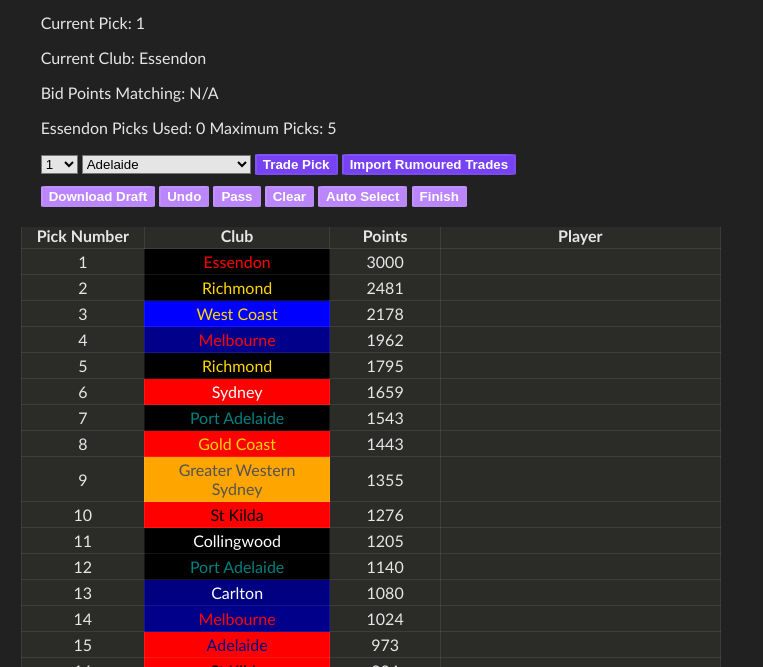
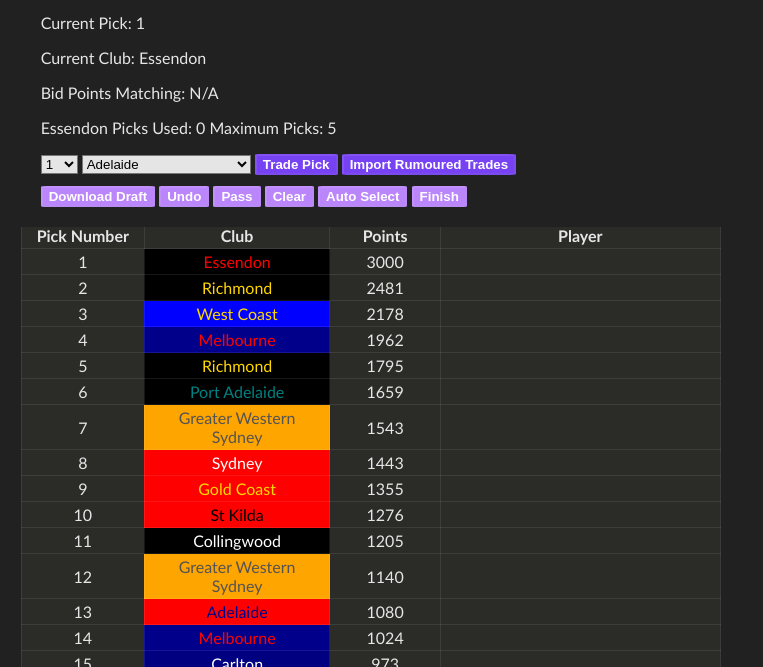
Before and after one commit to InBontWeTrust/Phantom-Sim, a plain HTML site: page index.html in a window 1280 px wide. Both pictures are taken after a click on the button "Import Rumoured Trades". Shown: the part 133-800 px from the top of the page, without its empty margins (0-763 px from the left). Drawn offline with Linux system fonts and the light colour scheme.

Commit message:
Rumoured trades

```diff
--- a/index.html
+++ b/index.html
@@ -129,6 +129,8 @@
                     <option>Jobe Janeway</option>
                     <option>Jack Gordon</option>
                     <option>Jack Riding</option>
+                    <option>Jamarra Ugle-Hagan</option>
+                    <option>Elliott Himmelberg</option>
 
 
 
--- a/index.js
+++ b/index.js
@@ -660,84 +660,90 @@ function undo() {
 
     }
 }
-/*
+
 function importTrades() {
     if (currentPick == 1) {
         draftOrder = [
-            [1,"West Coast"],
-            [2,"West Coast"],
-            [3,"Richmond"],
-            [4,"Richmond"],
-            [5,"Essendon"],
-            [6,"Essendon"],
-            [7,"Melbourne"],
-            [8,"Melbourne"],
-            [9,"Essendon"],
-            [10,"Hawthorn"],
-            [11,"North Melbourne"],
+            [1,"Essendon"],
+            [2,"Richmond"],
+            [3,"West Coast"],
+            [4,"Melbourne"],
+            [5,"Richmond"],
+            [6,"Port Adelaide"],
+            [7,"Greater Western Sydney"],
+            [8,"Sydney"],
+            [9,"Gold Coast"],
+            [10,"St Kilda"],
+            [11,"Collingwood"],
             [12,"Greater Western Sydney"],
-            [13,"West Coast"],
-            [14,"Gold Coast"],
-            [15,"Western Bulldogs"],
-            [16,"Adelaide"],
-            [17,"Brisbane"],
-            [18,"Gold Coast"],
-            [19,"Geelong"],
-            [20,"Fremantle"],
-            [21,"Carlton"],
-            [22,"Hawthorn"],
-            [23,"Brisbane"],
-            [24,"Gold Coast"],
-            [25,"Carlton"],
-            [26,"North Melbourne"],
-            [27,"Carlton"],
-            [28,"Gold Coast"],
-            [29,"Western Bulldogs"],
-            [30,"Carlton"],
-            [31,"Sydney"],
-            [32,"Sydney"],
-            [33,"Gold Coast"],
-            [34,"West Coast"],
-            [35,"Gold Coast"],
-            [36,"Gold Coast"],
-            [37,"Melbourne"],
-            [38,"Richmond"],
-            [39,"Collingwood"],
-            [40,"Geelong"],
-            [41,"West Coast"],
-            [42,"Sydney"],
-            [43,"Essendon"],
-            [44,"Brisbane"],
-            [45,"Collingwood"],
-            [46,"Carlton"],
-            [47,"Fremantle"],
-            [48,"Gold Coast"],
-            [49,"Gold Coast"],
-            [50,"St Kilda"],
-            [51,"Brisbane"],
-            [52,"Gold Coast"],
-            [53,"Gold Coast"],
-            [54,"North Melbourne"],
-            [55,"Adelaide"],
-            [56,"Collingwood"],
-            [57,"Brisbane"],
-            [58,"Collingwood"],
-            [59,"Hawthorn"],
-            [60,"Sydney"],
-            [61,"Adelaide"],
-            [62,"St Kilda"],
-            [63,"Melbourne"],
-            [64,"Fremantle"],
-            [65,"Melbourne"],
+            [13,"Adelaide"],
+            [14,"Melbourne"],
+            [15,"Carlton"],
+            [16,"St Kilda"],
+            [17,"Essendon"],
+            [18,"Carlton"],
+            [19,"Fremantle"],
+            [20,"Port Adelaide"],
+            [21,"Port Adelaide"],
+            [22,"Port Adelaide"],
+            [23,"West Coast"],
+            [24,"Port Adelaide"],
+            [25,"Essendon"],
+            [26,"Brisbane"],
+            [27,"Brisbane"],
+            [28,"Brisbane"],
+            [29,"Hawthorn"],
+            [30,"Collingwood"],
+            [31,"Carlton"],
+            [32,"Adelaide"],
+            [33,"North Melbourne"],
+            [34,"Brisbane"],
+            [35,"Adelaide"],
+            [36,"Geelong"],
+            [37,"Hawthorn"],
+            [38,"Sydney"],
+            [39,"Sydney"],
+            [40,"Fremantle"],
+            [41,"St Kilda"],
+            [42,"Western Bulldogs"],
+            [43,"Carlton"],
+            [44,"Richmond"],
+            [45,"Brisbane"],
+            [46,"Port Adelaide"],
+            [47,"Sydney"],
+            [48,"Melbourne"],
+            [49,"North Melbourne"],
+            [50,"Carlton"],
+            [51,"Melbourne"],
+            [52,"Western Bulldogs"],
+            [53,"Western Bulldogs"],
+            [54,"Adelaide"],
+            [55,"Geelong"],
+            [56,"West Coast"],
+            [57,"Greater Western Sydney"],
+            [58,"Fremantle"],
+            [59,"Carlton"],
+            [60,"Geelong"],
+            [61,"Fremantle"],
+            [62,"North Melbourne"],
+            [63,"Collingwood"],
+            [64,"Collingwood"],
+            [65,"Collingwood"],
             [66,"Hawthorn"],
-            [67,"Collingwood"],
-            [68,"Richmond"],
-            [69,"Port Adelaide"],
-            [70,"St Kilda"],
-            [71,"Sydney"],
-            [72,"Fremantle"],
-            [73,"Greater Western Sydney"],
-            [74,"Port Adelaide"]]
+            [67,"Carlton"],
+            [68,"Fremantle"],
+            [69,"Essendon"],
+            [70,"Gold Coast"],
+            [71,"Western Bulldogs"],
+            [72,"Gold Coast"],
+            [73,"Carlton"],
+            [74,"Hawthorn"],
+            [75,"Essendon"],
+            [76,"Richmond"],
+            [77,"Gold Coast"],
+            [78,"Essendon"],
+            [79,"Melbourne"],
+            [80,"Essendon"]]
         clearTable()
         GenerateTable()
     }
@@ -745,7 +751,7 @@ function importTrades() {
         window.alert("Cannot import trades after draft has started.")
     }
 }
-*/
+
 function clearTable() {
     for (let i = 1; i<=draftOrder.length; i++){
         document.getElementById("pick-table").deleteRow(1)
@@ -760,7 +766,7 @@ function ReassignPickNums() {
 }
 
 function auto() {
-    selectedIndex = Math.floor((((Math.random()**2) * (currentPick)**.9)+0.001));
+    selectedIndex = Math.floor((((Math.random()**2) * (currentPick)**.95)+0.001));
     if (selectedIndex > playersList.options.length-1) {
         selectedIndex = 0
     }
```
